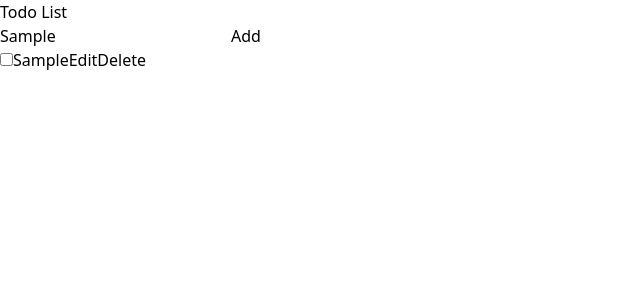
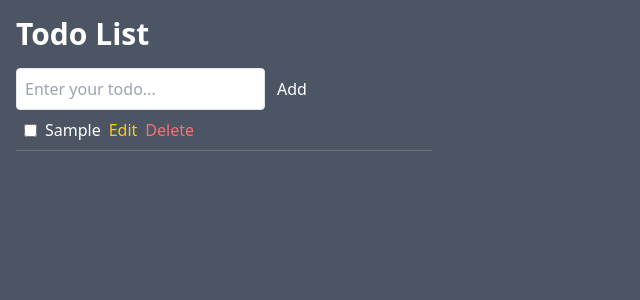
Before and after one commit to BitSmith5/todo-list, a React (Create React App) app: page / in a window 1280 px wide. Both pictures are taken after typing "Sample" into the empty fields and a click on the button "Add". Shown: the top 300 px of the page, without its empty margins (0-640 px from the left). Built offline with nearby package versions, Linux system fonts and the light colour scheme.

Commit message:
Editing is now functional
-Buttons are colored now

```diff
--- a/src/App.tsx
+++ b/src/App.tsx
@@ -5,15 +5,24 @@ import { TodoList } from "../src/components/TodoList";
 export default function App() {
   const [todos, setTodos] = useState<Todo[]>([]);
   const [text, setText] = useState<string>("");
+  const [editingId, setEditingId] = useState<string | null>(null);
 
   const addTodo = () => {
     if (text === "") return;
+    if (editingId) {
+      editTodo(editingId, text);
+      setEditingId(null);
+    }
+    else
+    {
       const newTodo: Todo = {
         id: crypto.randomUUID(),
         text: text,
         completed: false,
       };
       setTodos((prev) => [...prev, newTodo]);
+    }
+    setText("");
   };
 
   const toggleTodo = (id: string) => {
@@ -22,9 +31,13 @@ export default function App() {
     );
   };
 
-  const editTodo = (id: string) => {
+  const onEdit = (id: string ) => {
+    setEditingId(id);
+  }
+
+  const editTodo = (id: string, text: string) => {
     setTodos((prev) =>
-      prev.map((t) => (t.id === id ? { ...t, text: t.text } : t))
+      prev.map((t) => (t.id === id ? { ...t, text: text } : t))
     );
   };
 
@@ -33,19 +46,20 @@ export default function App() {
   };
 
   return (
-    <div className="App">
-      <h1>Todo List</h1>
+    <div className="App bg-gray-600 text-white min-h-screen p-4">
+      <h1 className="text-3xl font-bold mb-4">Todo List</h1>
       <input
+        className="border p-2 rounded text-black"
         type="text"
         value={text}
         onChange={(e) => setText(e.target.value)}
         placeholder="Enter your todo..."
       />
-      <button onClick={addTodo}>Add</button>
+      <button className="mx-3 hover:text-green-400" onClick={addTodo}>Add</button>
       <TodoList
         todos={todos}
         onToggle={toggleTodo}
-        onEdit={editTodo}
+        onEdit={onEdit}
         onDelete={deleteTodo}
       />
     </div>
--- a/src/components/TodoItem.tsx
+++ b/src/components/TodoItem.tsx
@@ -9,15 +9,15 @@ type TodoItemProps = {
 
 export function TodoItem({ todo, onToggle, onEdit, onDelete }: TodoItemProps) {
   return (
-    <li>
+    <li className="flex w-1/3 items-center justify-start gap-2 p-2 border-b border-gray-500">
       <input
         type="checkbox"
         checked={todo.completed}
         onChange={() => onToggle(todo.id)}
       />
       {todo.text}
-      <button onClick={() => onEdit(todo.id)}>Edit</button>
-      <button onClick={() => onDelete(todo.id)}>Delete</button>
+      <button className="text-yellow-400" onClick={() => onEdit(todo.id)}>Edit</button>
+      <button className="text-red-400" onClick={() => onDelete(todo.id)}>Delete</button>
     </li>
   );
 }
```
Lines whose indentation alone changed are shown as unchanged.
